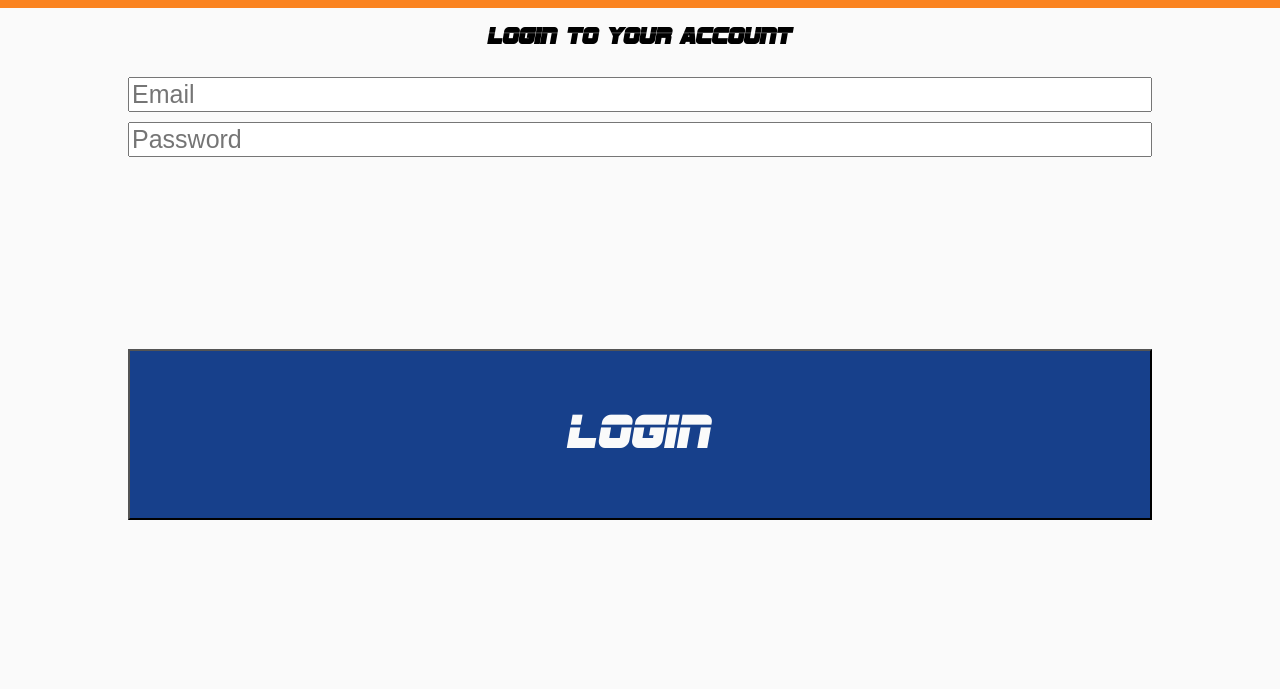
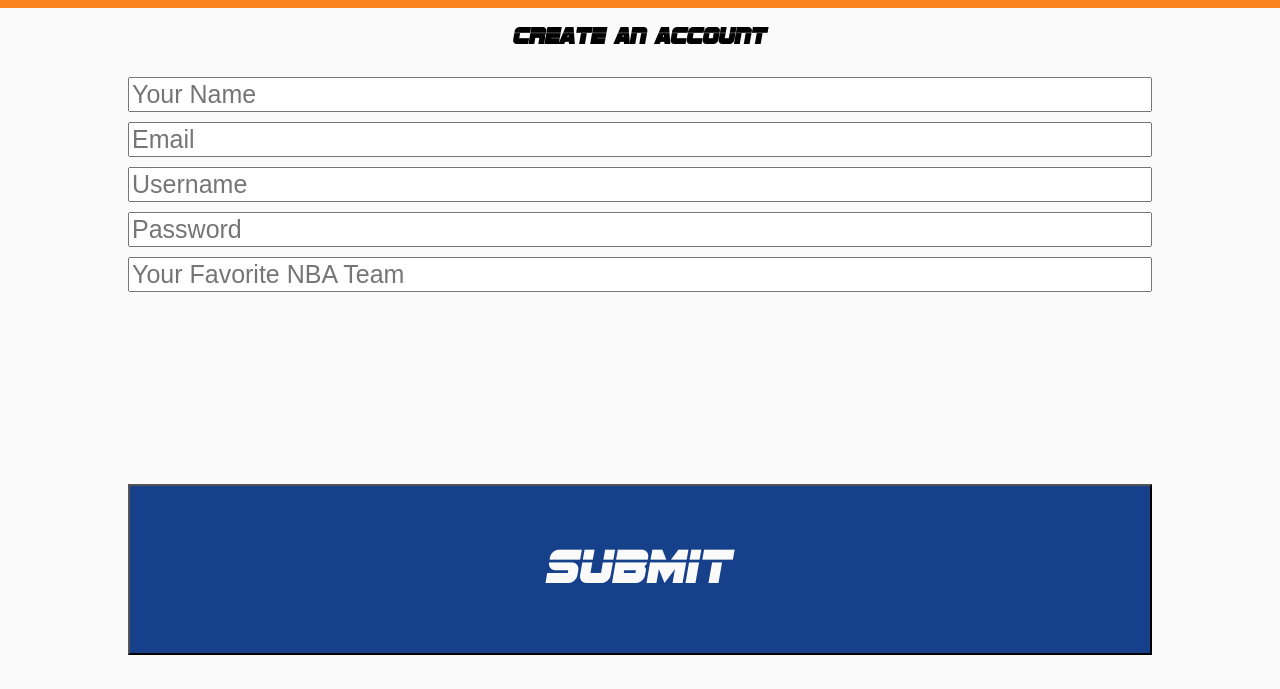
Before and after one commit to richtrunzo/nba-ranker, a website: page index.html in a window 1280 px wide. Shown: the part 111-800 px from the top of the page. Drawn offline with Linux system fonts and the light colour scheme.

Commit message:
Added a form to the sign up page html and listened for submit events on the form in main.js. #2.

```diff
--- a/index.html
+++ b/index.html
@@ -27,7 +27,7 @@
       </div>
     </div>
 
-    <div data-view="view" id="login" class="active">
+    <div data-view="view" id="login" class="hidden">
       <div class="row-one login-text">
         <h2>Login To Your Account</h2>
       </div>
@@ -45,10 +45,11 @@
     </div>
 
 
-    <div data-view="view" id="signup-page" class="hidden">
+    <div data-view="view" id="signup-page" class="active">
       <div class="row-one">
         <h2 class="create-an-account-text">Create an Account</h2>
       </div>
+      <form class="signup-form">
         <div class="row-two">
           <input class="signup-input" type="text" placeholder="Your Name">
         </div>
@@ -67,6 +68,7 @@
         <div class="row-seven">
           <button class="signup-submit-btn">Submit</button>
         </div>
+      </form>
     </div>
 
     <div data-view="view" id="my-profile" class="hidden">
--- a/js/main.js
+++ b/js/main.js
@@ -1,6 +1,7 @@
 var $loginButton = document.querySelector('.login-btn');
 var $signupButton = document.querySelector('.signup-btn');
-var $loginForm = document.querySelector('.loginForm');
+var $loginForm = document.querySelector('.login-form');
+var $signupForm = document.querySelector('.signup-form');
 
 $loginButton.addEventListener('click', function (event) {
 
@@ -13,3 +14,7 @@ $signupButton.addEventListener('click', function (event) {
 $loginForm.addEventListener('submit', function (event) {
 
 });
+
+$signupForm.addEventListener('submit', function (event) {
+
+});
```
Lines whose indentation alone changed are shown as unchanged.
